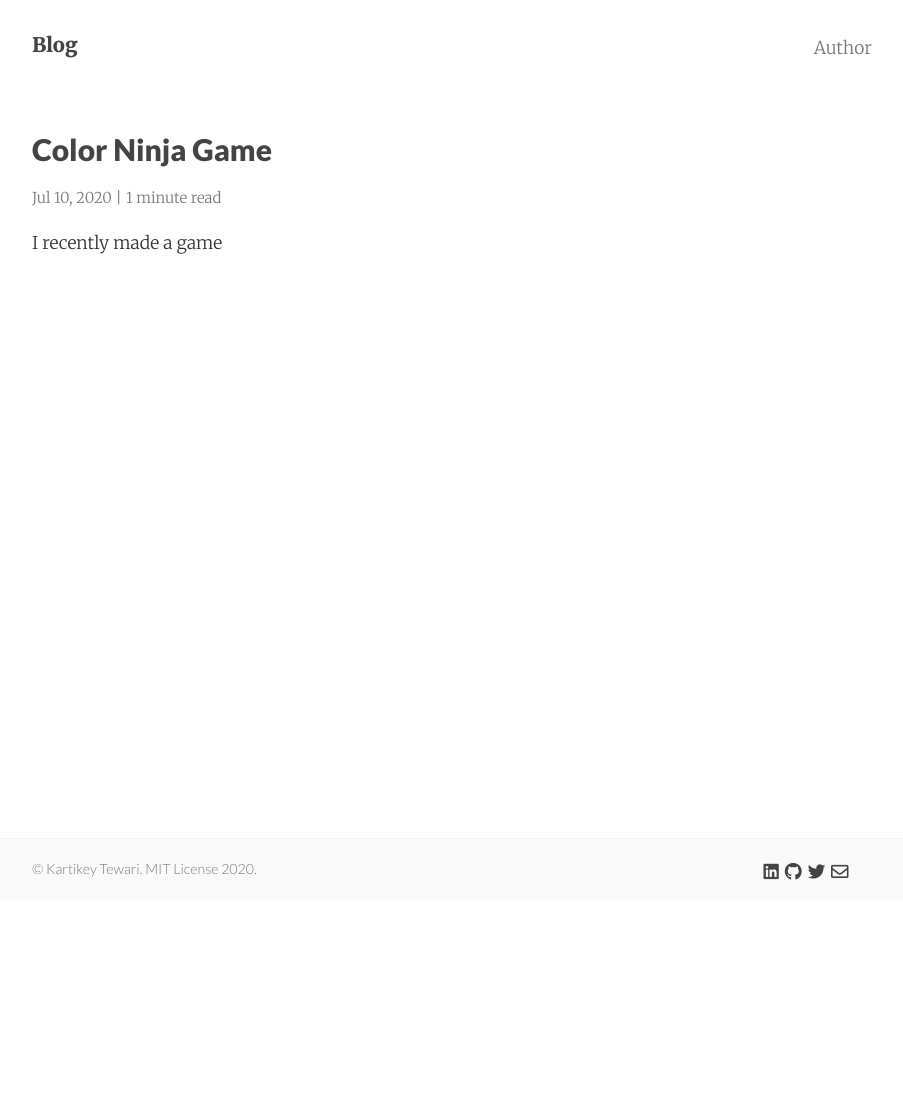
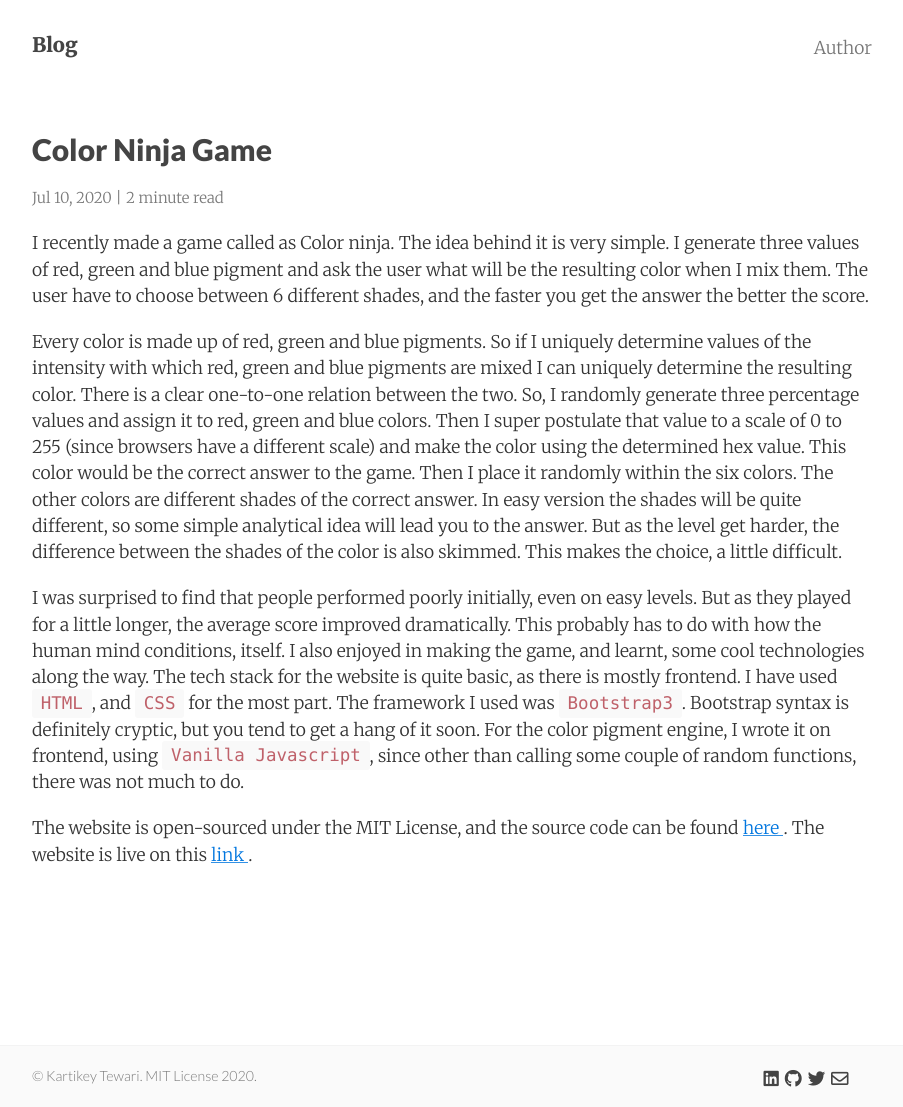
Before and after one commit to kartikeytewari/kartikeytewari.github.io, a Jekyll site: the page built from _posts/2020-07-10-temp.md, in a window 1280 px wide. Shown: the whole page, without its empty margins (188-1091 px from the left). Built offline with Jekyll 4.4.1, drawn with Linux system fonts in a browser that asks for light colours; nearby versions of some CDN libraries; before the commit the page ends 900 px from its top, so only the background shows below that.

Commit message:
added blog color ninja game

```diff
--- a/_posts/2020-07-10-temp.md
+++ b/_posts/2020-07-10-temp.md
@@ -6,4 +6,10 @@ summary: A Game with cool UI/UX
 categories: jekyll mixyll
 ---
 
-I recently made a game
+I recently made a game called as Color ninja. The idea behind it is very simple. I generate three values of red, green and blue pigment and ask the user what will be the resulting color when I mix them. The user have to choose between 6 different shades, and the faster you get the answer the better the score.
+
+Every color is made up of red, green and blue pigments. So if I uniquely determine values of the intensity with which red, green and blue pigments are mixed I can uniquely determine the resulting color. There is a clear one-to-one relation between the two. So, I randomly generate three percentage values and assign it to red, green and blue colors. Then I super postulate that value to a scale of 0 to 255 (since browsers have a different scale) and make the color using the determined hex value. This color would be the correct answer to the game. Then I place it randomly within the six colors. The other colors are different shades of the correct answer. In easy version the shades will be quite different, so some simple analytical idea will lead you to the answer. But as the level get harder, the difference between the shades of the color is also skimmed. This makes the choice, a little difficult.
+
+I was surprised to find that people performed poorly initially, even on easy levels. But as they played for a little longer, the average score improved dramatically. This probably has to do with how the human mind conditions, itself. I also enjoyed in making the game, and learnt, some cool technologies along the way. The tech stack for the website is quite basic, as there is mostly frontend. I have used `HTML`, and `CSS` for the most part. The framework I used was `Bootstrap3`. Bootstrap syntax is definitely cryptic, but you tend to get a hang of it soon. For the color pigment engine, I wrote it on frontend, using `Vanilla Javascript`, since other than calling some couple of random functions, there was not much to do.
+
+The website is open-sourced under the MIT License, and the source code can be found <a href="https://github.com/kartikeytewari/Color-Ninja"> here </a>. The website is live on this <a href="https://kartikeytewari.github.io/Color-Ninja/"> link </a>.
```
